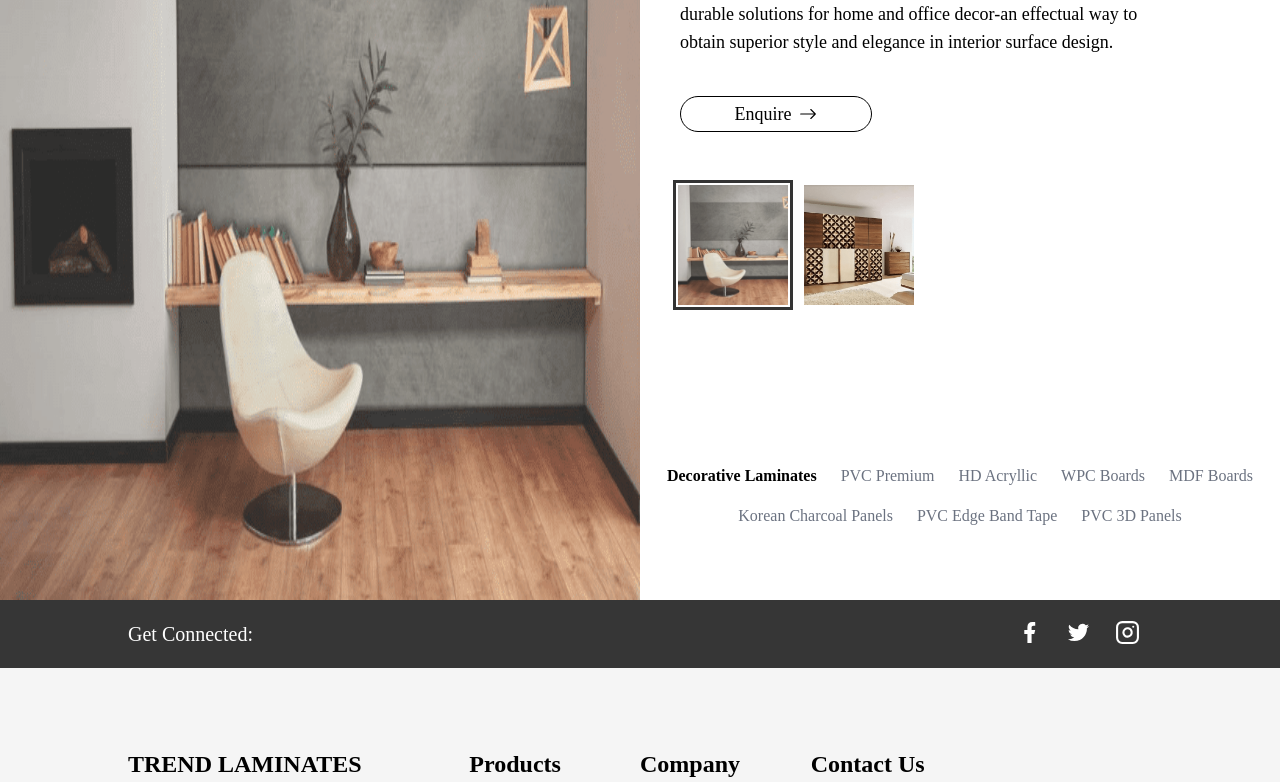
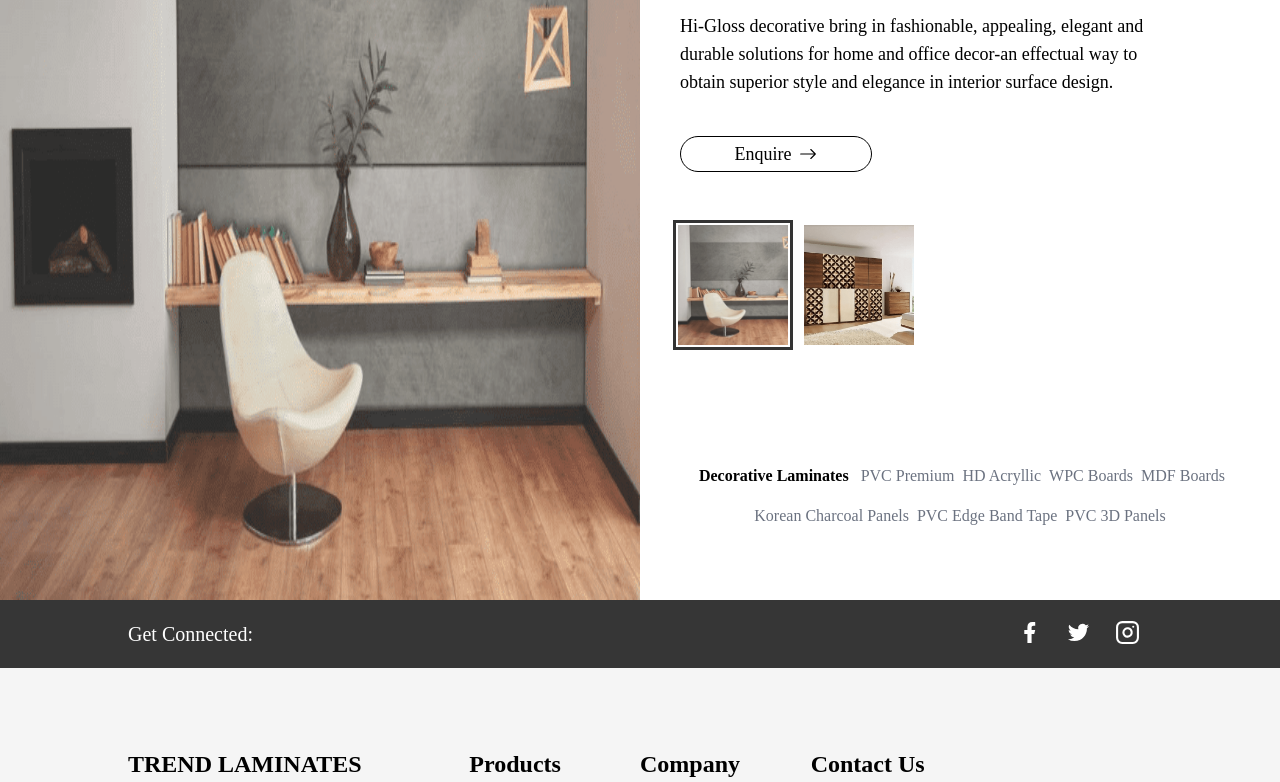
Before and after one commit to lemon-8/trend-laminates, a React (Create React App) app: page /products in a window 1280 px wide. Shown: the part 1000-1782 px from the top of the page. Built offline with nearby package versions, Linux system fonts and the light colour scheme.

Commit message:
added: Animations

```diff
--- a/public/index.html
+++ b/public/index.html
@@ -10,7 +10,6 @@
       content="Web site created using create-react-app"
     />
     <link rel="apple-touch-icon" href="%PUBLIC_URL%/logo192.png" />
-    <link href="https://unpkg.com/aos@2.3.1/dist/aos.css" rel="stylesheet">
     <!--
       manifest.json provides metadata used when your web app is installed on a
       user's mobile device or desktop. See https://developers.google.com/web/fundamentals/web-app-manifest/
@@ -41,10 +40,6 @@
       To create a production bundle, use `npm run build` or `yarn build`.
     -->
   </body>
-  <script src="https://unpkg.com/aos@2.3.1/dist/aos.js"></script>
   <script>
-    setTimeout(()=>{
-      AOS.init();
-    },5000)
   </script>
 </html>
--- a/src/App.css
+++ b/src/App.css
@@ -215,21 +215,26 @@ body::after {
   background-position: center;
 }
 
-.carousel .control-dots{
-  right: -45%;
-  transform: rotate(90deg);
-  bottom: 60% !important;
-}
-
 .tab-content{
   animation: fade 700ms ease-in-out;
+  transform-origin: bottom;
 }
 
 @keyframes fade{
   0%{
     opacity: 0;
+    transform: translateY(30vh);
+    z-index: -1;
+  }
+  20%{
+    opacity: 0;
+    z-index: -1;
+  }
+  50%{
+    z-index: -1;
   }
   100%{
+    z-index: 1;
     opacity: 1;
   }
 }
@@ -241,7 +246,7 @@ body::after {
 
 .carousel{
   position: absolute;
-  bottom: 55%;
+  bottom: 50%;
 }
 
 .thumbs-wrapper img{
--- a/src/App.js
+++ b/src/App.js
@@ -8,9 +8,16 @@ import Logo from './images/logoblack.png';
 import Products from './Products';
 import { BrowserRouter as Router, Switch, Route } from 'react-router-dom';
 import Footer from './components/Footer';
+import AOS from 'aos';
+import 'aos/dist/aos.css';
 
 const App = () => {
   const [loading, setLoading] = React.useState(true);
+
+  React.useEffect(() => {
+    AOS.init();
+  }, [loading]);
+
   React.useEffect(() => {
     setTimeout(() => {
       setLoading(false);
--- a/src/Content.js
+++ b/src/Content.js
@@ -62,7 +62,7 @@ function Content() {
                         <img className="h-10 -mt-4 lg:h-auto" src={logo} alt="Trend" />
                     </div>
                 </div>
-                <ReactCompareSlider style={{ height: "75vh", width: "100%", objectFit: "contain", marginTop: "20px", borderRadius:"5px" }}
+                <ReactCompareSlider style={{ height: "75vh", width: "100%", objectFit: "contain", marginTop: "20px", borderRadius: "5px" }}
                     itemOne={<ReactCompareSliderImage src={leftimage} alt="Image one" />}
                     itemTwo={<ReactCompareSliderImage src={rightimage} alt="Image two" />}
                 />
@@ -118,12 +118,12 @@ function Content() {
                         <button className="absolute flex items-center justify-center p-4 py-6 mt-6 text-base font-bold text-black duration-700 border border-black w-60 hover:text-white hover:border-transparent h-9 rounded-3xl button-slide">Learn About Us <BsArrowRight className="ml-2" size={30} /></button>
                     </div>
                 </div>
-                <div className="rounded-md rooms"  data-aos="fade-left" data-aos-duration="2000">
+                <div className="rounded-md rooms" data-aos="fade-left" data-aos-duration="2000">
                     <div className="finest-texture room-design"></div>
                 </div>
             </div>
             <div className="grid items-center grid-cols-2 px-10 mt-20 xl:pl-28 xl:pr-60 md:gap-20 md:mb-20 md:mt-32">
-                <div className="rounded-md rooms"  data-aos="fade-right" data-aos-duration="2000">
+                <div className="rounded-md rooms" data-aos="fade-right" data-aos-duration="2000">
                     <div className="laser-precision room-design"></div>
                 </div>
                 <div className="col-span-2 pr-20 my-16 md:col-span-1" data-aos="fade-up" data-aos-duration="1000">
--- a/src/Products.js
+++ b/src/Products.js
@@ -106,7 +106,7 @@ function Products() {
         isActive = false,
     }) => {
         return (
-            <div className={isActive ? 'font-semibold px-3 py-2 text-black' : 'font-normal px-3 py-2 text-gray-500 hover:text-black'} onClick={onItemClicked}>
+            <div className={isActive ? 'font-semibold p-2 text-black' : 'font-normal px-1 py-2 text-gray-500 hover:text-black'} onClick={onItemClicked}>
                 <p>{title}</p>
             </div>
         )
@@ -149,14 +149,14 @@ function Products() {
                     {tabItems.map(({ id, src1, src2, title, subtitle, content }) => {
                         return (
                             index === id ?
-                                <div className="grid justify-center h-screen grid-cols-2 text-left tab-content" key={id}>
+                                <div className="grid justify-center h-screen grid-cols-2 overflow-hidden text-left tab-content" key={id}>
                                     <div className="col-span-1">
                                         <Carousel dynamicHeight={true} thumbWidth={120} showStatus={false} showArrows={false} infiniteLoop={true} showThumbs={true} showIndicators={false}>
                                             <img src={src1} className="h-screen" alt={`Sample of ${title}`} />
                                             <img src={src2} className="h-screen" alt={`Sample of ${title}`} />
                                         </Carousel>
                                     </div>
-                                    <div className="col-span-1 p-10">
+                                    <div className="col-span-1 px-10 py-20">
                                         <p className="text-5xl font-bold font-garamond">{title}</p>
                                         <p className="mt-6 text-3xl font-normal">{subtitle}</p>
                                         <p className="w-10/12 mt-6 mb-10 text-lg font-normal">{content}</p>
```
